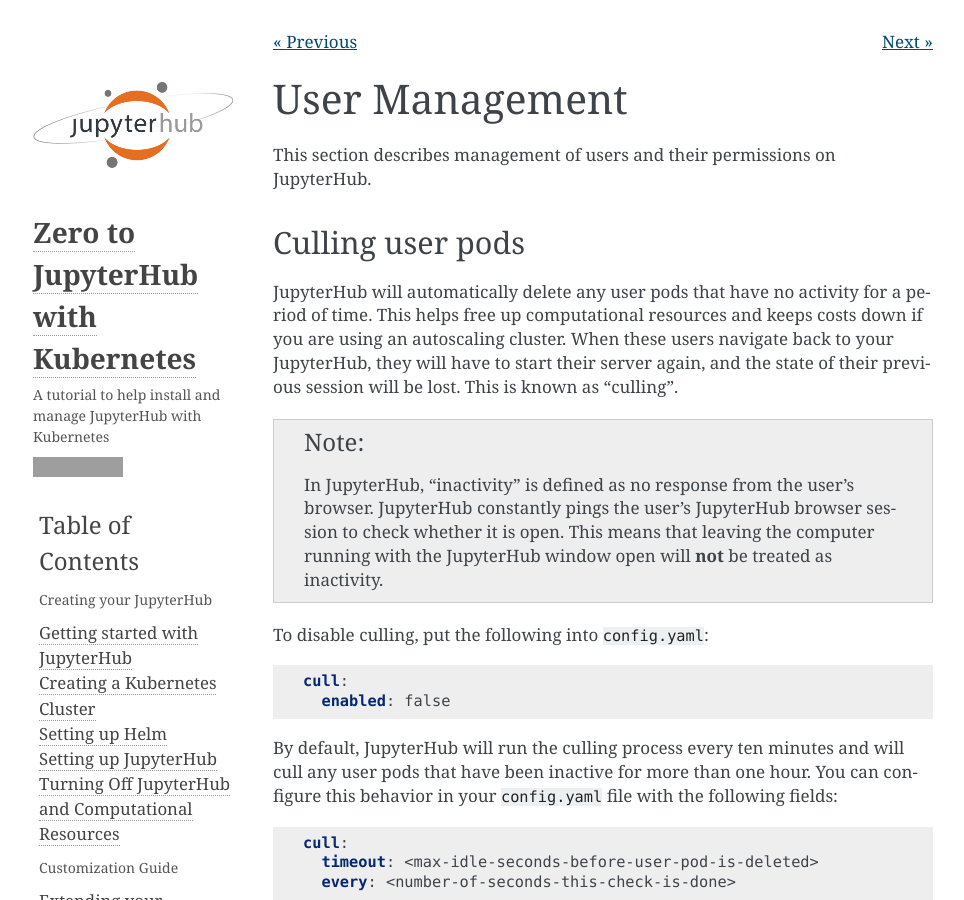
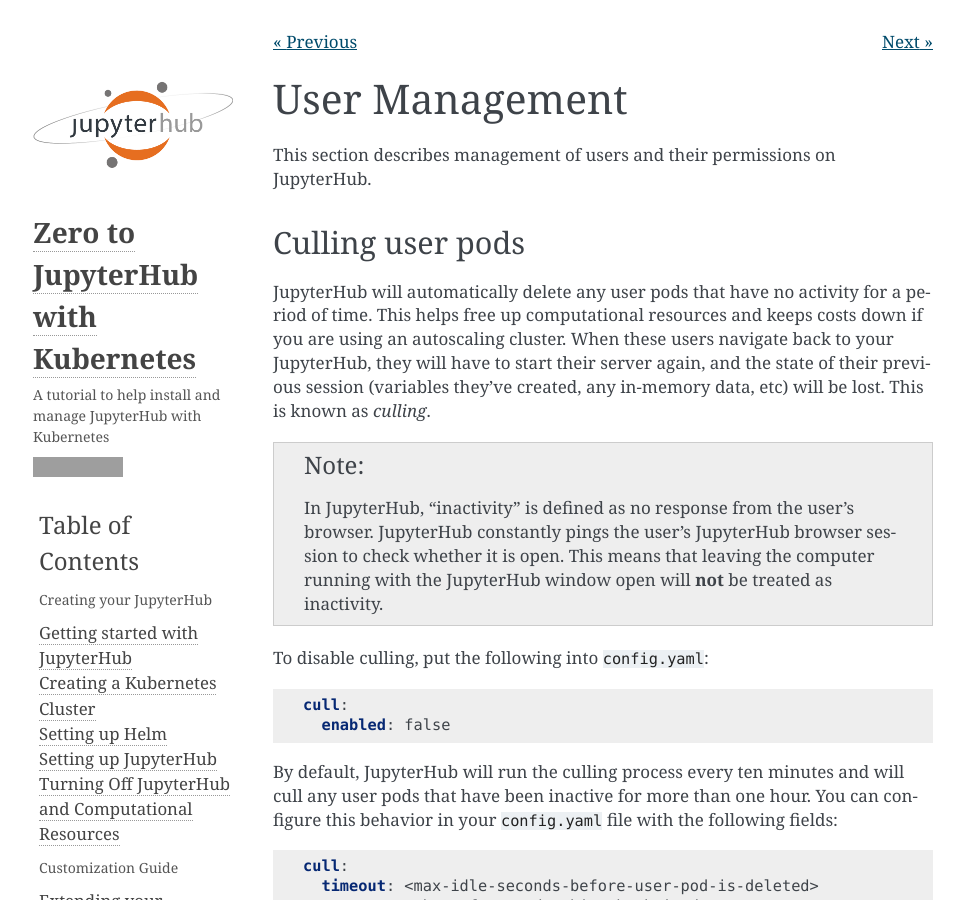
Before and after one commit to jupyterhub/zero-to-jupyterhub-k8s, a Sphinx documentation site: the page built from doc/source/user-management.md, in a window 1280 px wide and 900 px high. Shown: the whole window, without its empty margins (147-1111 px from the left). Built offline with Sphinx 7.4.7, drawn with Linux system fonts in a browser that asks for light colours; grey boxes are pictures that could not be loaded.

Commit message:
addressing yuvi comments

````diff
--- a/doc/source/user-management.md
+++ b/doc/source/user-management.md
@@ -9,7 +9,8 @@
 costs down if you are using an autoscaling cluster.
 When these users navigate back to your JupyterHub, they will
 have to start their server again, and the state of their previous session
-will be lost. This is known as "culling".
+(variables they've created, any in-memory data, etc)
+will be lost. This is known as *culling*.
 
 ```eval_rst
 
````
